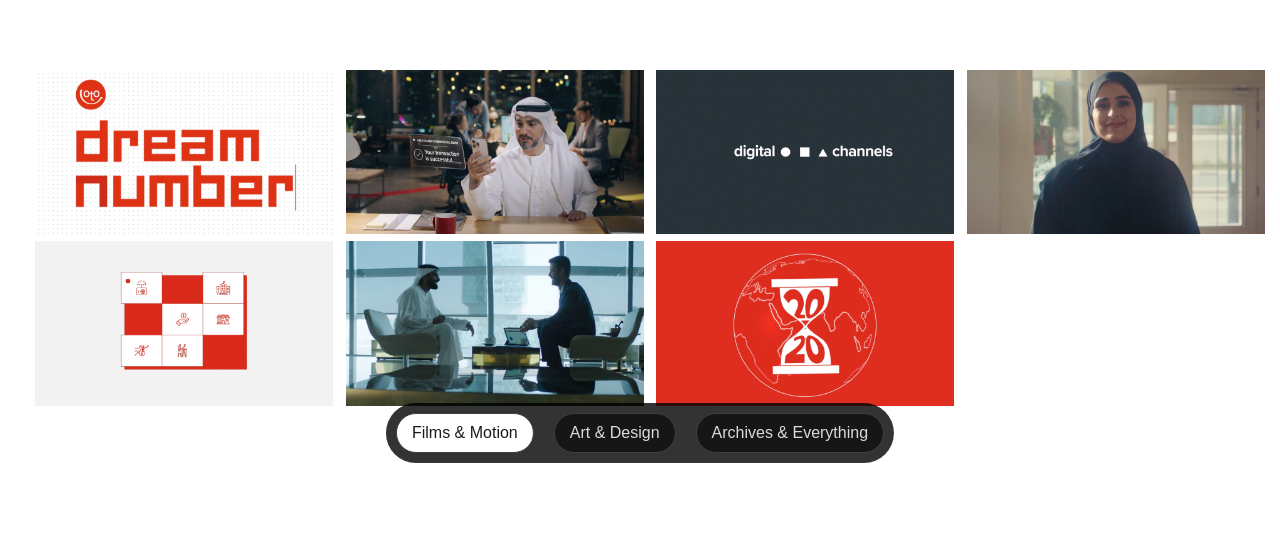
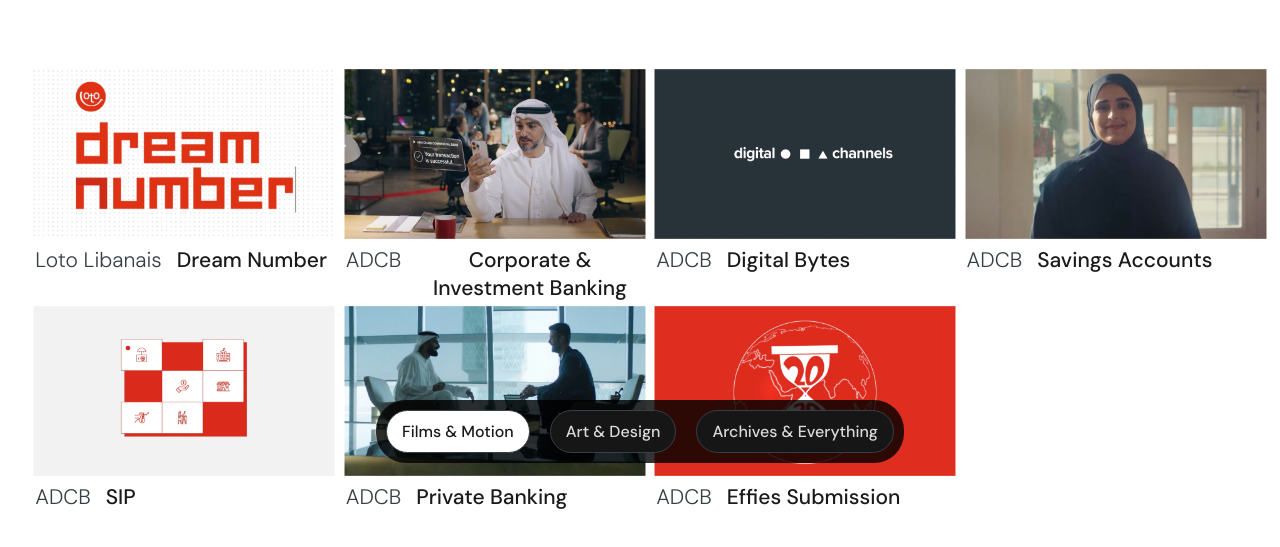
Before and after one commit to namastediv/namastediv.github.io, a plain HTML site: page index.html in a window 1280 px wide. Shown: the part 297-844 px from the top of the page. Before the commit the page ends 800 px from the top, so only its background shows below. Drawn offline with nearby package versions, Linux system fonts and the light colour scheme.

Commit message:
Add files via upload

```diff
--- a/styles/style.css
+++ b/styles/style.css
@@ -1,13 +1,11 @@
+/* font-family: 'Bricolage Grotesque', sans-serif;
+font-family: 'DM Sans', sans-serif; */
+
 * {
     margin: 0;
     padding: 0;
     box-sizing: border-box;
 }
-
-/*
-font-family: 'Bricolage Grotesque', sans-serif;
-font-family: 'Questrial', sans-serif;
-*/
 
 html {
     scroll-behavior: smooth;
@@ -25,7 +23,7 @@ body {
     background-color: #1A1A1A;
     background: #161616;
     background: #ffffff;
-    font-family: 'Questrial', sans-serif;
+    font-family: 'DM Sans', sans-serif;
     font-size: 1em;
     font-weight: 400;
     text-rendering: optimizeLegibility;
@@ -167,7 +165,7 @@ main>h2 {
     position: relative; */
     /* border: 3px solid transparent; */
     /* border-radius: 12px; */
-    overflow: hidden;
+    /* overflow: hidden; */
     list-style: none;
     object-fit: cover;
     object-position: center;
@@ -177,6 +175,7 @@ main>h2 {
     justify-content: center;
     align-items: center;
     position: relative;
+    margin-bottom: 60px;
 }
 
 .work:hover {
@@ -184,18 +183,15 @@ main>h2 {
 }
 
 .work .cap {
-    display: none;
     position: absolute;
-    bottom: 5%;
-    left: 5%;
-    width: 90%;
-    background: #000000;
+    top: 105%;
+    left: 0;
+    width: 100%;
     /* border-radius: 20px; */
     text-align: center;
     font-size: 1em;
     color: #1A1A1A;
-    padding: 10px 20px;
-    justify-content: space-between;
+    display: flex;
 }
 
 .work:hover .cap {
@@ -204,10 +200,16 @@ main>h2 {
 
 .work .cap h4,
 .work .cap h3 {
-    font-size: 1em;
-    text-transform: uppercase;
-    font-weight: 600;
-    color: #dbdbdb;
+    font-size: 21px;
+    color: #1A1A1A;
+    font-weight: 500;
+}
+
+.work .cap h4 {
+    font-weight: bold;
+    margin-right: 15px;
+    color: #374046;
+    font-weight: 300;
 }
 
 .work>video,
```
